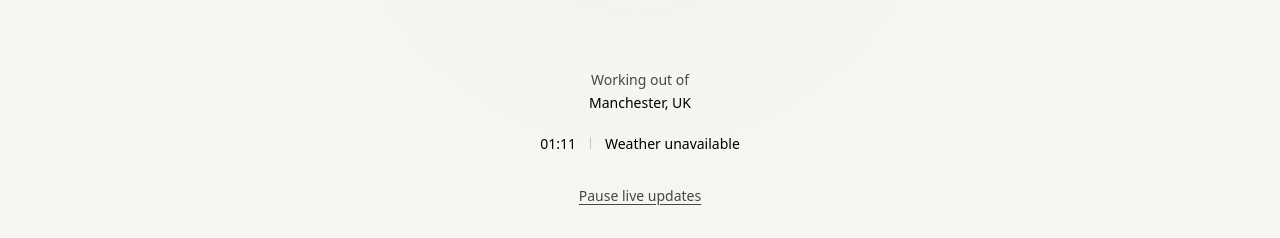
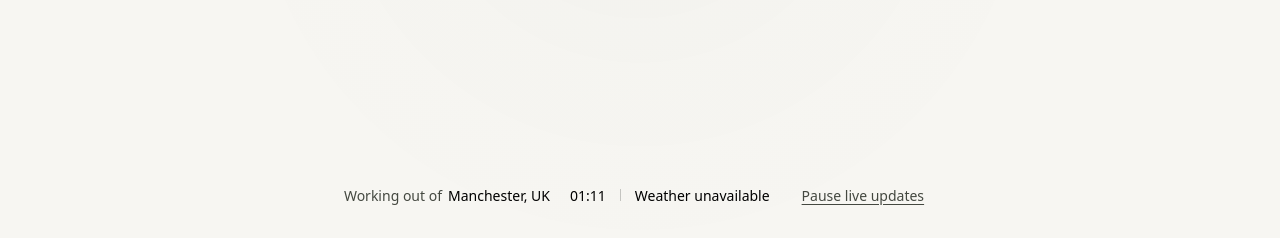
Before and after one commit to JibadeDotun/philip-ajibade-website, a Next.js app: page / in a window 1280 px wide. Shown: the part 559-797 px from the top of the page. Built offline with nearby package versions, Linux system fonts and the light colour scheme; no server answers; a web font is replaced by a local one.

Commit message:
Arrange location and live details in one centered footer row

```diff
--- a/src/components/location-footer.module.css
+++ b/src/components/location-footer.module.css
@@ -2,17 +2,19 @@
   position: absolute;
   inset: auto 0 0;
   display: flex;
-  flex-direction: column;
+  flex-direction: row;
+  flex-wrap: wrap;
+  justify-content: center;
   align-items: center;
   text-align: center;
-  gap: 8px;
+  gap: 8px 20px;
   padding: 24px clamp(24px, 4vw, 64px) max(24px, env(safe-area-inset-bottom));
   color: var(--foreground);
   font-family: system-ui, sans-serif;
   font-size: var(--type-meta);
   line-height: 1.5;
 }
-.location { display: grid; gap: 2px; }
+.location { display: inline-flex; align-items: center; flex-wrap: wrap; justify-content: center; gap: 6px; }
 .label { color: var(--secondary); font-size: var(--type-meta); }
 .clock { font-variant-numeric: tabular-nums; }
 
```
